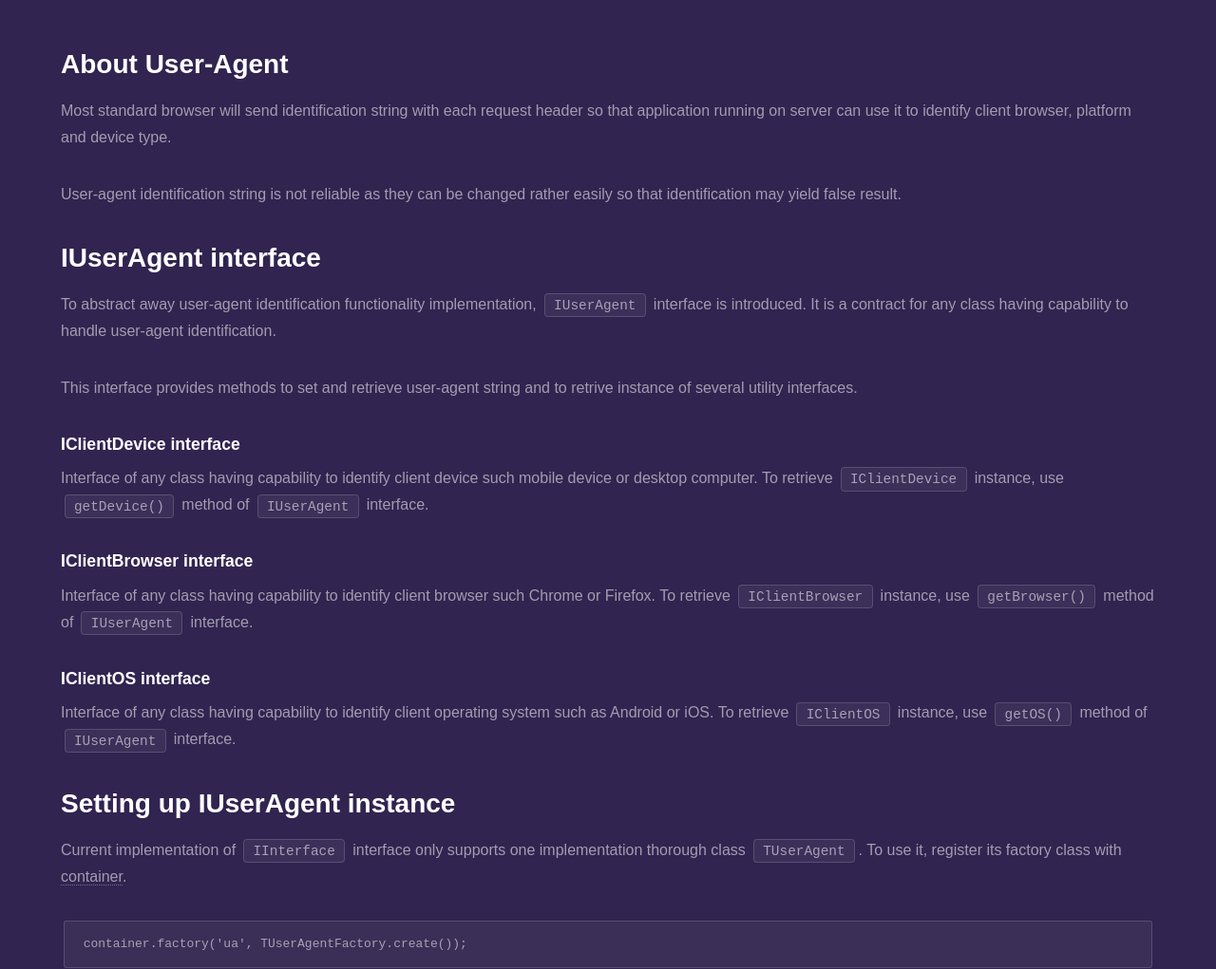
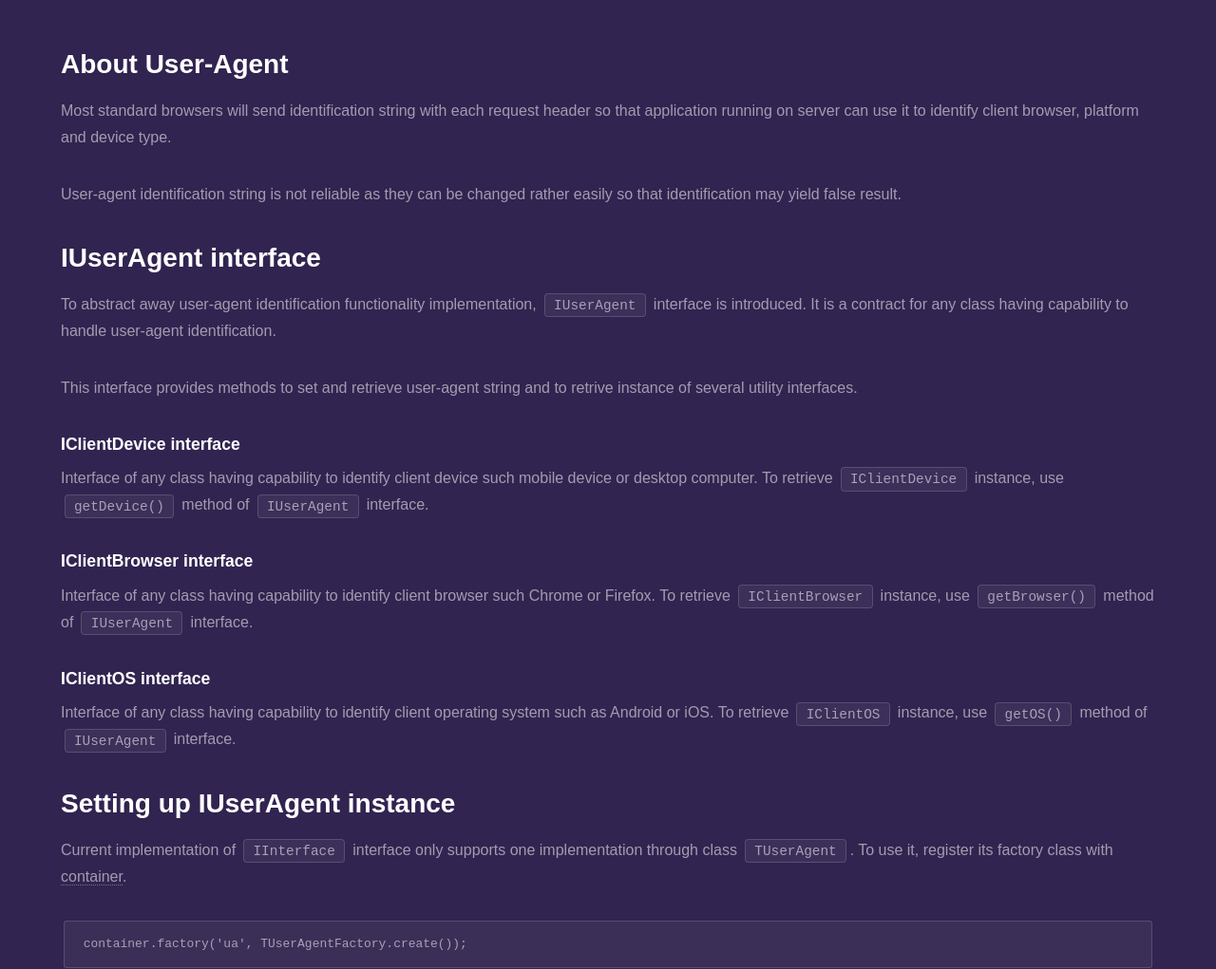
Before and after one commit to fanoframework/fanoframework.github.io, a Jekyll site: the page built from utilities/identifying-client-user-agent/index.md, in a window 1280 px wide and 1400 px high. Shown: the part 247-1268 px from the top of the window at 95% size. Built offline with Jekyll 4.4.1, drawn with Linux system fonts in a browser that asks for light colours; our own code applies the rules of GitHub Pages for plain Markdown files.

Commit message:
fix typo error

````diff
--- a/utilities/identifying-client-user-agent/index.md
+++ b/utilities/identifying-client-user-agent/index.md
@@ -7,7 +7,7 @@ description: Tutorial on how to detect client browser, device type and platform
 
 ## About User-Agent
 
-Most standard browser will send identification string with each request header so that application running on server can use it to identify client browser, platform and device type.
+Most standard browsers will send identification string with each request header so that application running on server can use it to identify client browser, platform and device type.
 
 User-agent identification string is not reliable as they can be changed rather easily so that identification may yield false result.
 
@@ -31,7 +31,7 @@ Interface of any class having capability to identify client operating system suc
 
 ## Setting up IUserAgent instance
 
-Current implementation of `IInterface` interface only supports one implementation thorough class `TUserAgent`. To use it, register its factory class with [container](/dependency-container).
+Current implementation of `IInterface` interface only supports one implementation through class `TUserAgent`. To use it, register its factory class with [container](/dependency-container).
 
 ```
 container.factory('ua', TUserAgentFactory.create());
````
